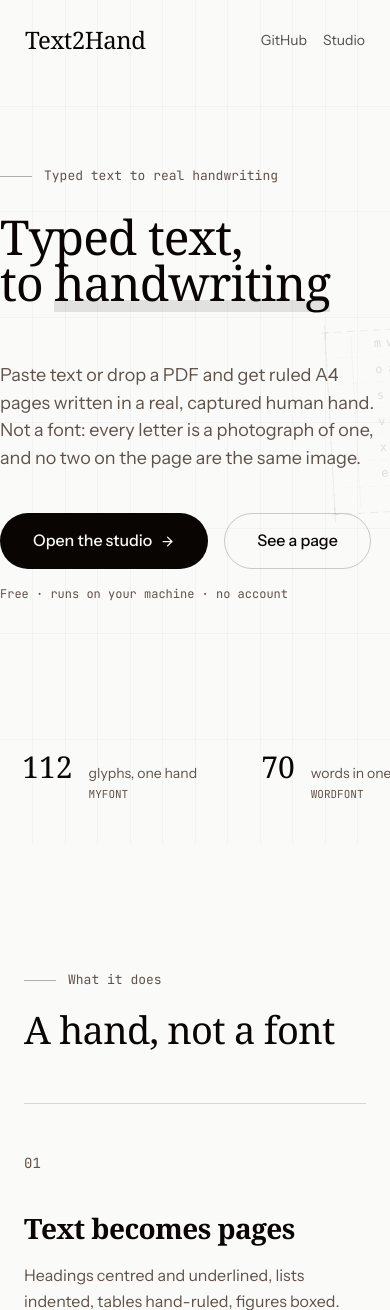
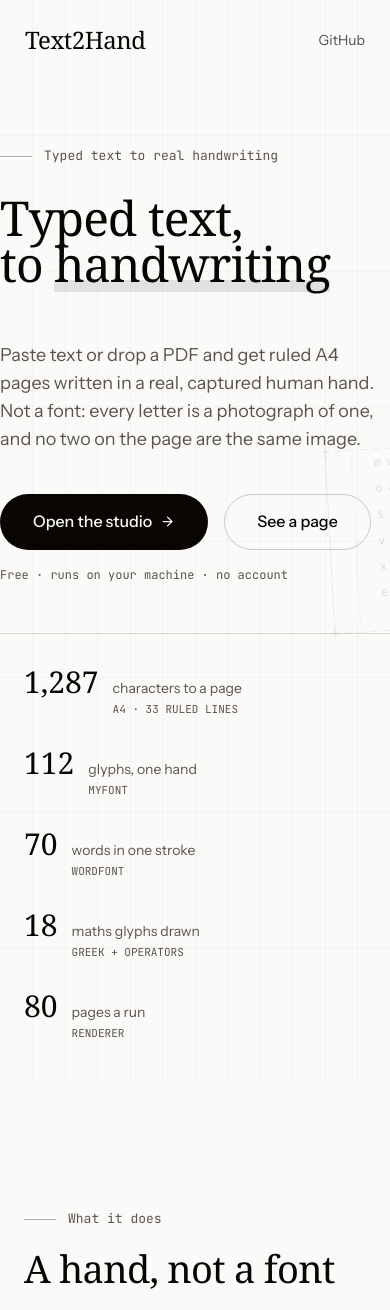
Before and after one commit to pranjalprateek6/Text2Hand, a Flask app: page / in a window 390 px wide. Shown: the top 1310 px of the page. Run offline with Flask 3, Linux system fonts and the light colour scheme; some libraries are stand-ins or nearby versions; some web fonts are replaced.

Commit message:
One studio entry above the fold, and the stats stop moving
The nav still carried a Studio link in the same viewport as the hero's
button; it is gone, and the hero owns the call to action. The remaining
routes in are where they belong: the closing CTA and the footer.

The stats marquee is replaced by a static strip. The marquee's seamless
loop required the list twice, which read as repetition, and its viewport
crop could park a cut-off label beside the wrong number at the screen edge,
which read as an error. The strip is one bordered row on a grid, each
number bound to its own cell, no motion. The marquee utility leaves the
stylesheet with it, and on small screens the strip sits in flow below the
hero copy instead of absolutely over it.

```diff
--- a/static/landing.css
+++ b/static/landing.css
@@ -88,12 +88,19 @@ section { position: relative; }
 .hero__acts { display: flex; flex-wrap: wrap; align-items: center; gap: 16px; }
 .hero__note { width: 100%; font-family: var(--font-mono); font-size: 12px; color: var(--muted-foreground); }
 
-/* stats marquee pinned to the hero's foot */
+/* stats pinned to the hero's foot: one static row, each number bound to its
+   own cell so a viewport edge can never split a pair */
 .hero__stats {
-  position: absolute; left: 0; right: 0; bottom: 40px;
-  overflow: hidden;
+  position: absolute; left: 0; right: 0; bottom: 32px;
 }
-.stat { display: flex; align-items: baseline; gap: 16px; margin-right: 64px; white-space: nowrap; }
+.hero__stats-row {
+  display: grid;
+  grid-template-columns: repeat(auto-fit, minmax(180px, 1fr));
+  gap: 20px 40px;
+  border-top: 1px solid var(--border);
+  padding-top: 24px;
+}
+.stat { display: flex; align-items: baseline; gap: 14px; }
 .stat b { font-family: var(--font-display); font-weight: 400; font-size: clamp(30px, 3.4vw, 44px); }
 .stat span { font-size: 14px; color: var(--muted-foreground); }
 .stat span i { display: block; font-style: normal; font-family: var(--font-mono); font-size: 11px; margin-top: 2px; }
@@ -219,7 +226,8 @@ section { position: relative; }
 .footer__gap { flex: 1; }
 
 @media (max-width: 700px) {
-  .hero__in { padding: 140px 0 220px; }
+  .hero__in { padding: 140px 0 40px; }
+  .hero__stats { position: static; margin-top: 8px; padding-bottom: 40px; }
   .hero__art { opacity: 0.2; }
   .codecard { position: static; }
 }
--- a/static/style.css
+++ b/static/style.css
@@ -133,9 +133,6 @@ img { max-width: 100%; height: auto; display: block; }
    Template utilities
    -------------------------------------------------------------------------- */
 
-.marquee { display: flex; width: max-content; animation: marquee 30s linear infinite; }
-@keyframes marquee { 0% { transform: translateX(0); } 100% { transform: translateX(-50%); } }
-
 .hover-lift { transition: transform 400ms var(--spring), box-shadow 400ms var(--ease); }
 .hover-lift:hover { transform: translateY(-4px); }
 
@@ -159,7 +156,6 @@ img { max-width: 100%; height: auto; display: block; }
   html { scroll-behavior: auto; }
   .rv { opacity: 1 !important; transform: none !important; transition: none; }
   .char-in { animation: none; opacity: 1; filter: none; transform: none; }
-  .marquee { animation: none; }
   *, *::before, *::after {
     animation-duration: 0.01ms !important;
     animation-iteration-count: 1 !important;
--- a/templates/landing.html
+++ b/templates/landing.html
@@ -29,7 +29,6 @@
     <div class="nav__cta">
       <a class="linkish" href="https://github.com/pranjalprateek6/Text2Hand"
          target="_blank" rel="noreferrer noopener">GitHub</a>
-      <a class="linkish growline" href="{{ url_for('studio') }}">Studio</a>
     </div>
   </div>
 </header>
@@ -74,17 +73,15 @@
     </div>
 
     <div class="hero__stats" aria-label="Numbers from the renderer">
-      <div class="marquee">
-        {% for _ in range(2) %}
+      <div class="wrap hero__stats-row">
         <div class="stat"><b>1,287</b><span>characters to a page<i>A4 · 33 RULED LINES</i></span></div>
         <div class="stat"><b>112</b><span>glyphs, one hand<i>MYFONT</i></span></div>
         <div class="stat"><b>70</b><span>words in one stroke<i>WORDFONT</i></span></div>
         <div class="stat"><b>18</b><span>maths glyphs drawn<i>GREEK + OPERATORS</i></span></div>
         <div class="stat"><b>80</b><span>pages a run<i>RENDERER</i></span></div>
-        {% endfor %}
       </div>
     </div>
-  </section>
+</section>
 
   <!-- ----------------------------------------------------------- features -->
   <section class="features" id="features">
```
